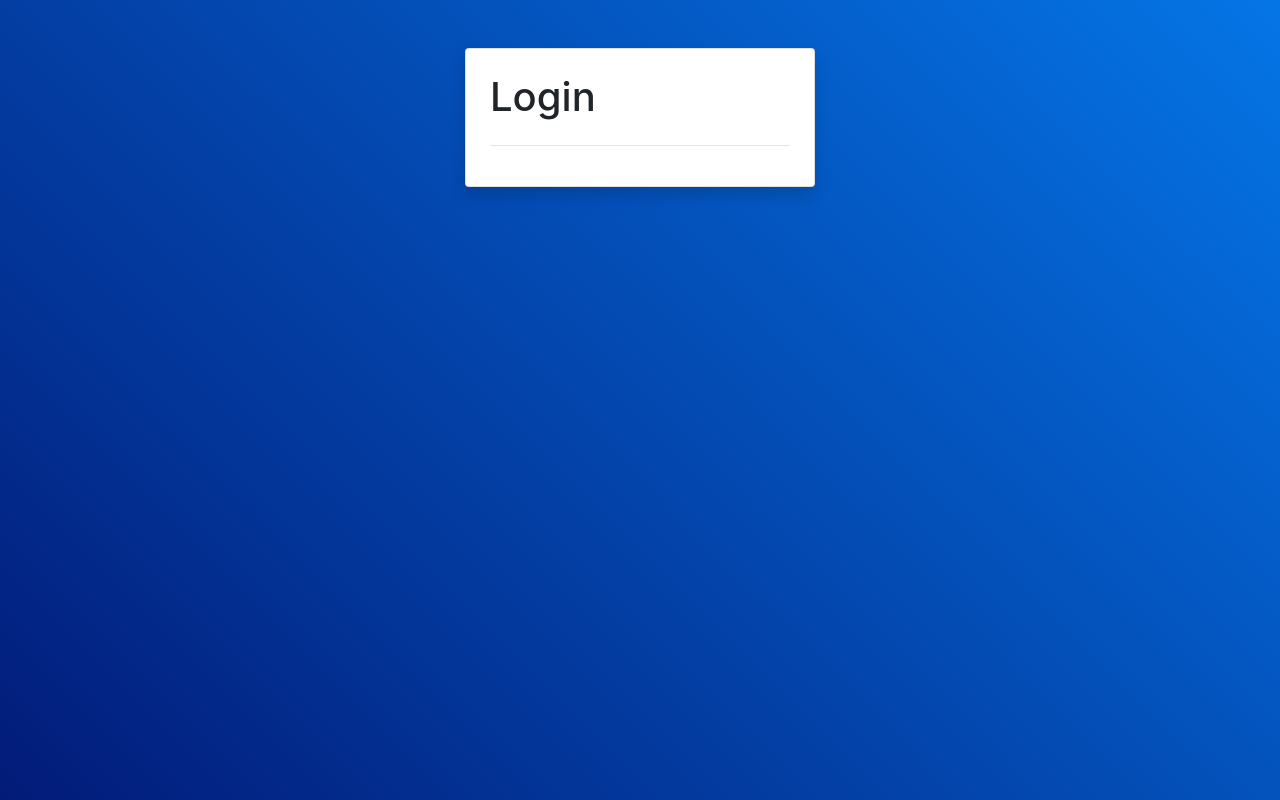
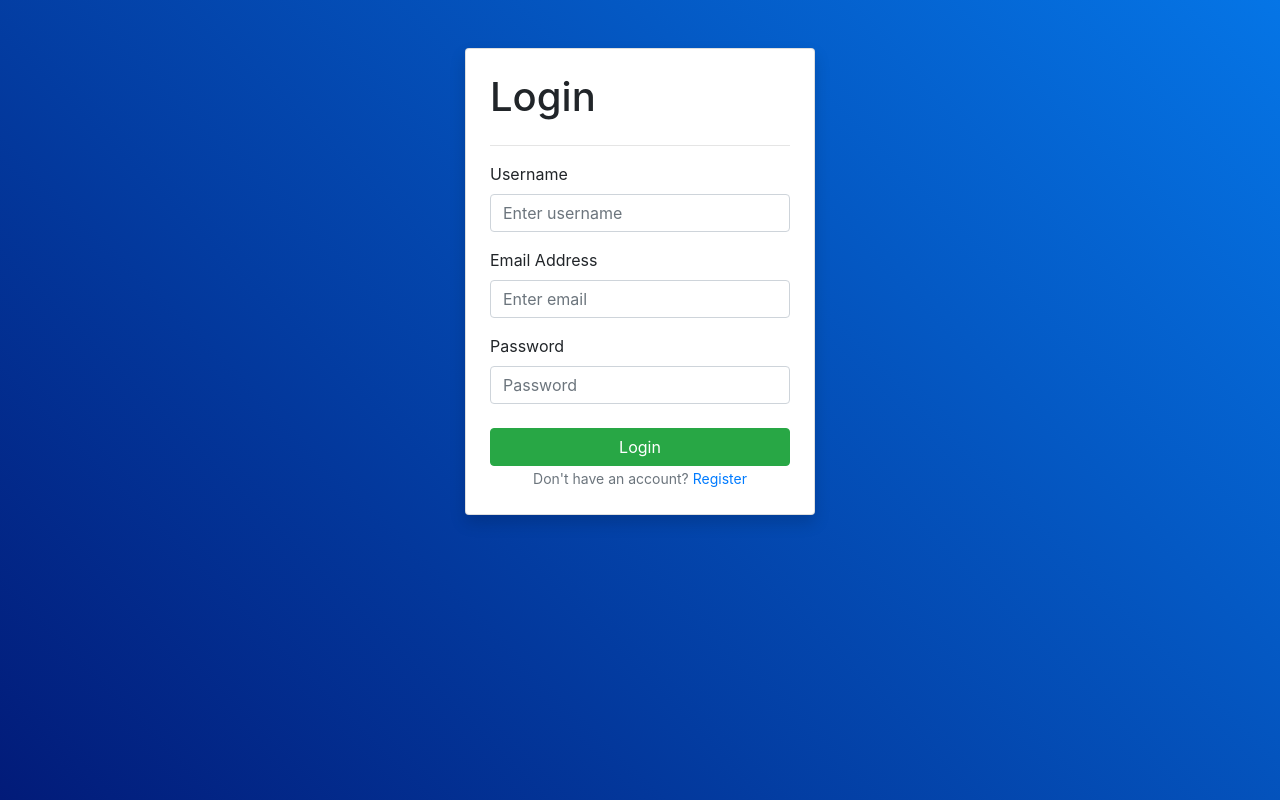
Before and after one commit to ScubaTim/chat-clone, a React (Create React App) app in the folder client/: page /login in a window 1280 px wide. Built offline with nearby package versions, Linux system fonts and the light colour scheme.

Commit message:
Added login form

```diff
--- a/client/src/App.js
+++ b/client/src/App.js
@@ -5,6 +5,7 @@ import { BrowserRouter, Route, Switch } from 'react-router-dom'
 import ApolloProvider from './ApolloProvider'
 
 import './App.scss';
+
 import Home from './Pages/Home'
 import Register from './Pages/Register'
 import Login from './Pages/Login'
@@ -17,9 +18,11 @@ function App() {
     <ApolloProvider>
       <BrowserRouter>
         <Container>
-          <Route exact path="/" component={Home} />
-          <Route path="/register" component={Register} />
-          <Route path="/login" component={Login} />
+          <Switch>
+            <Route exact path="/" component={Home} />
+            <Route path="/register" component={Register} />
+            <Route path="/login" component={Login} />
+          </Switch>
         </Container>
       </BrowserRouter>
     </ApolloProvider>
--- a/client/src/Pages/Login.js
+++ b/client/src/Pages/Login.js
@@ -1,14 +1,91 @@
-import React from 'react'
+import React, { useState } from 'react'
 import { Row, Col, Form, Button, Card } from 'react-bootstrap'
+import { gql, useLazyQuery } from '@apollo/client'
+import { Link } from 'react-router-dom'
 
-export default function Login() {
+const LOGIN_USER = gql`
+  query login(
+      $username: String!
+      $password: String!
+    ) {
+      login(
+          username: $username
+          password: $password
+      ) {
+      username
+      email
+      createdAt
+      token
+    }
+  }
+`
+
+export default function Login(props) {
+
+    const [variables, setVariables] = useState({
+        username: '',
+        password: '',
+    })
+
+    const [errors, setErrors] = useState({})
+
+    const [loginUser, { loading }] = useLazyQuery(LOGIN_USER, {
+        onError(err) {
+            console.log(err.graphQLErrors[0].extensions.errors)
+            setErrors(err.graphQLErrors[0].extensions.errors)
+        },
+        onCompleted(data) {
+            localStorage.setItem('token', data.login.token)
+            props.history.push('/')
+        }
+    })
+
+    const submitLoginForm = (e) => {
+        e.preventDefault()
+        loginUser({ variables })
+    }
     return (
         <Row>
             <Col className="mx-auto" sm={8} md={6} lg={4}>
                 <Card className="p-4 my-5 shadow">
                     <h1>Login</h1>
                     <hr />
-
+                    <Form onSubmit={submitLoginForm}>
+                        <Form.Group>
+                            <Form.Label className={errors.username && 'text-danger'}>{errors.username ?? 'Username'}</Form.Label>
+                            <Form.Control
+                                type="text"
+                                placeholder="Enter username"
+                                className={errors.username && 'is-invalid'}
+                                value={variables.username}
+                                onChange={(e) => setVariables({ ...variables, username: e.target.value })}
+                            />
+                        </Form.Group>
+                        <Form.Group>
+                            <Form.Label className={errors.email && 'text-danger'}>{errors.email ?? 'Email Address'}</Form.Label>
+                            <Form.Control
+                                type="email"
+                                placeholder="Enter email"
+                                className={errors.email && 'is-invalid'}
+                                value={variables.email}
+                                onChange={(e) => setVariables({ ...variables, email: e.target.value })} />
+                        </Form.Group>
+                        <Form.Group>
+                            <Form.Label className={errors.password && 'text-danger'}>{errors.password ?? 'Password'}</Form.Label>
+                            <Form.Control
+                                type="password"
+                                placeholder="Password"
+                                className={errors.password && 'is-invalid'}
+                                value={variables.password}
+                                onChange={(e) => setVariables({ ...variables, password: e.target.value })} />
+                        </Form.Group>
+                        <div className="text-center">
+                            <Button className="mt-4" variant="success" type="submit" block disabled={loading}>
+                                {loading ? 'Loading..' : 'Login'}
+                            </Button>
+                            <small className="text-muted">Don't have an account? <Link to="/register">Register</Link></small>
+                        </div>
+                    </Form>
                 </Card>
             </Col>
         </Row>
--- a/client/src/Pages/Register.js
+++ b/client/src/Pages/Register.js
@@ -1,19 +1,29 @@
 import React, { useState } from 'react'
 import { Row, Col, Form, Button, Card } from 'react-bootstrap'
-import { gql, useMutation } from '@apollo/client';
+import { gql, useMutation } from '@apollo/client'
+import { Link } from 'react-router-dom'
 
 const REGISTER_USER = gql`
-  mutation register($username: String! $email: String! $password: String! $confirmPassword: String!) {
-    register(username: $username email: $email password: $password confirmPassword: $confirmPassword) {
-      username
-      email
-      createdAt
+    mutation register(
+        $username: String!
+        $email: String!
+        $password: String!
+        $confirmPassword: String!
+    ) {
+        register(
+            username: $username
+            email: $email
+            password: $password
+            confirmPassword: $confirmPassword
+        ) {
+            username
+            email
+            createdAt
+        }
     }
-  }
 `
 
-
-export default function Register() {
+export default function Register(props) {
     const [variables, setVariables] = useState({
         email: '',
         username: '',
@@ -24,8 +34,8 @@ export default function Register() {
     const [errors, setErrors] = useState({})
 
     const [registerUser, { loading }] = useMutation(REGISTER_USER, {
-        update(_, res) {
-            console.log(res)
+        update(_, __) {
+            props.history.push('/login')
         }, onError(err) {
             console.log(err.graphQLErrors[0].extensions.errors)
             setErrors(err.graphQLErrors[0].extensions.errors)
@@ -85,6 +95,8 @@ export default function Register() {
                             <Button className="mt-4" variant="success" type="submit" block disabled={loading}>
                                 {loading ? 'Loading..' : 'Register'}
                             </Button>
+                            <small className="text-muted">Already have an account? <Link to="/login">Login</Link></small>
+
                         </div>
                     </Form>
                 </Card>
```
